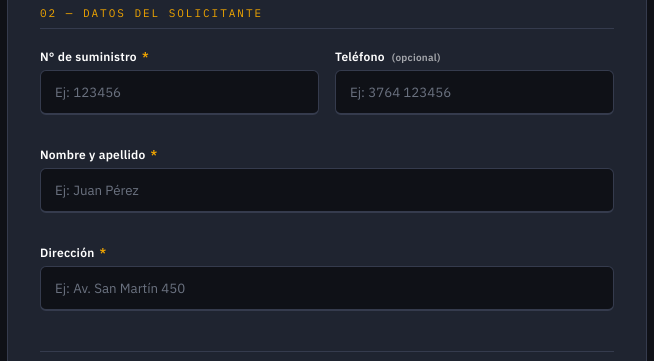
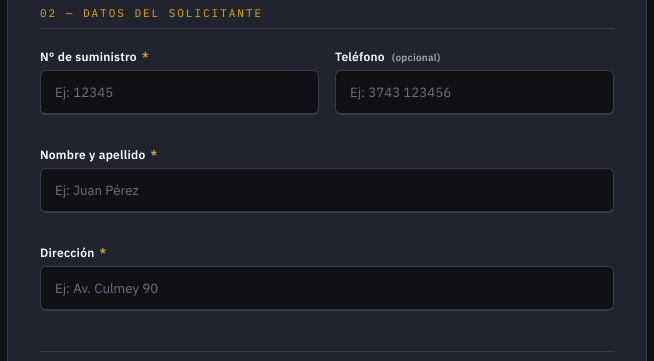
Before and after one commit to juliodemisiones/bot-de-reclamos-Cooperativa, a website: page public/index.html in a window 1280 px wide. Shown: the part 366-727 px from the top of the page, 313-967 px from the left. Drawn offline with Linux system fonts and the light colour scheme.

Commit message:
Update index.html

```diff
--- a/public/index.html
+++ b/public/index.html
@@ -43,11 +43,11 @@
       <div class="grid-2">
         <div class="field">
           <label for="suministro">N° de suministro <span class="req">*</span></label>
-          <input type="text" id="suministro" name="suministro" placeholder="Ej: 123456" required />
+          <input type="text" id="suministro" name="suministro" placeholder="Ej: 12345" required />
         </div>
         <div class="field">
           <label for="telefono">Teléfono <span class="opt">(opcional)</span></label>
-          <input type="text" id="telefono" name="telefono" placeholder="Ej: 3764 123456" />
+          <input type="text" id="telefono" name="telefono" placeholder="Ej: 3743 123456" />
         </div>
         <div class="field span-2">
           <label for="nombre">Nombre y apellido <span class="req">*</span></label>
@@ -55,7 +55,7 @@
         </div>
         <div class="field span-2">
           <label for="direccion">Dirección <span class="req">*</span></label>
-          <input type="text" id="direccion" name="direccion" placeholder="Ej: Av. San Martín 450" required />
+          <input type="text" id="direccion" name="direccion" placeholder="Ej: Av. Culmey 90" required />
         </div>
       </div>
 
```
